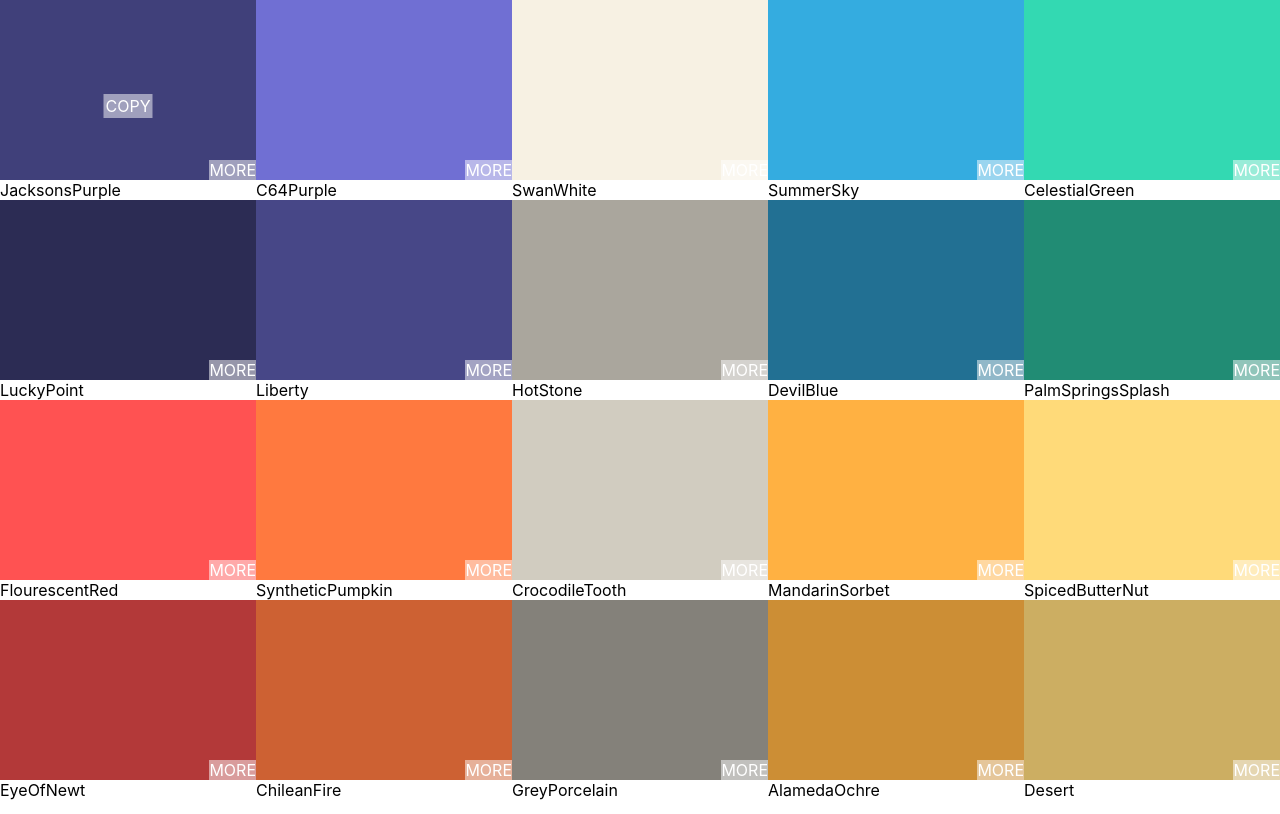
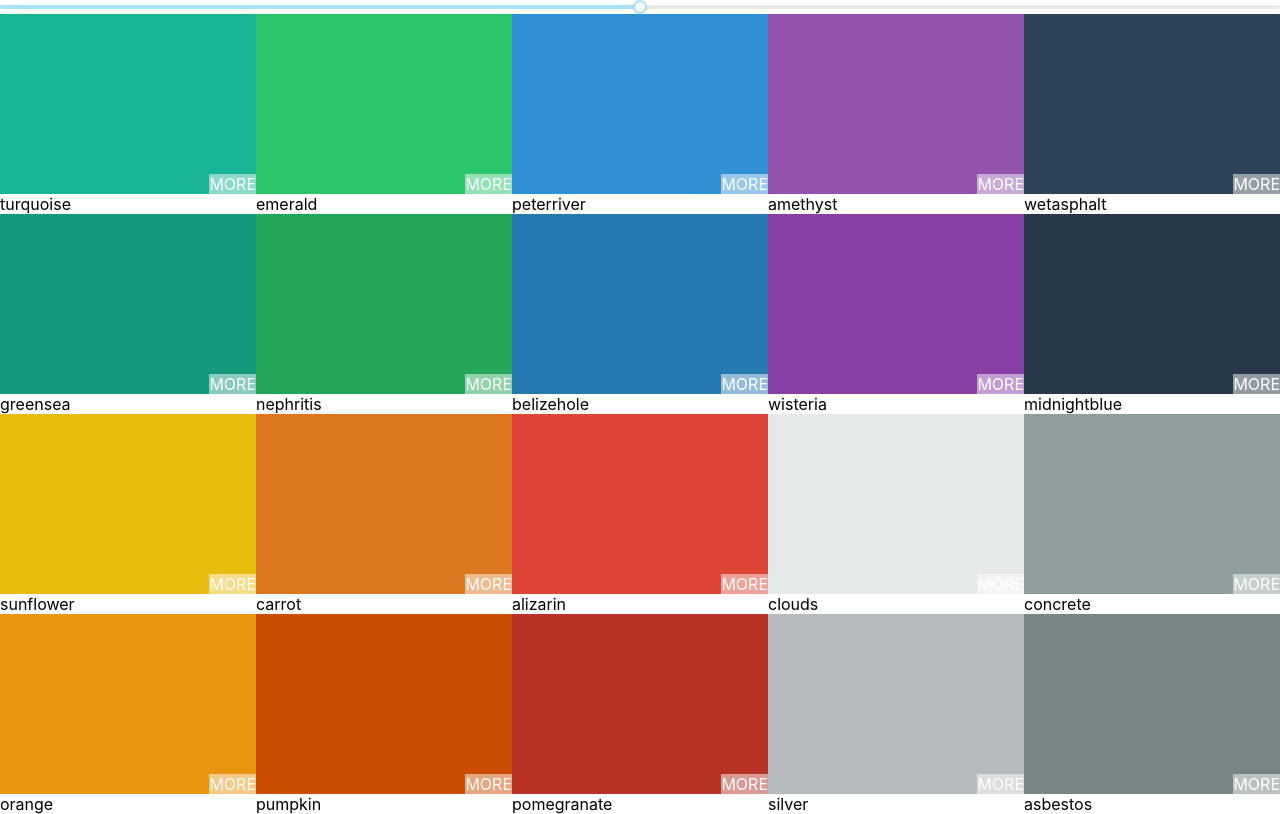
Before and after one commit to rach1873/massive, a React (Create React App) app: page / in a window 1280 px wide. Built offline with nearby package versions, Linux system fonts and the light colour scheme.

Commit message:
adding slider lesson 181

```diff
--- a/package.json
+++ b/package.json
@@ -7,6 +7,7 @@
     "@testing-library/react": "^13.4.0",
     "@testing-library/user-event": "^13.5.0",
     "chroma-js": "^2.4.2",
+    "rc-slider": "^10.1.1",
     "react": "^18.2.0",
     "react-copy-to-clipboard": "^5.1.0",
     "react-dom": "^18.2.0",
--- a/src/App.js
+++ b/src/App.js
@@ -2,11 +2,12 @@
 import './App.css';
 import { colorsArray } from './JS/SeedColors'
 import Palette from './JS/Palette';
+import { generatePalette } from './colorsHelpers';
 
 function App() {
   return (
     <div className="App">
-      <Palette colors={colorsArray[6].colors} />
+      <Palette palette={generatePalette(colorsArray[1])} />
     </div>
   );
 }
--- a/src/JS/Palette.js
+++ b/src/JS/Palette.js
@@ -3,15 +3,33 @@ import ColorBox from './ColorBox'
 import '../CSS/Palette.css'
 import { generatePalette } from '../colorsHelpers'
 import { colorsArray } from './SeedColors'
+import Slider, { Range } from 'rc-slider';
+import 'rc-slider/assets/index.css';
 
 class Palette extends Component {
+    constructor(props) {
+        super(props);
+        this.state = {
+            level: 500
+        }
+        this.changeLevel = this.changeLevel.bind(this);
+    }
+
+    changeLevel(level) {
+        this.setState({
+            level: level
+        })
+
+        console.log(level)
+    }
 
     render() {
-        const colorBoxes = this.props.colors.map(color => <ColorBox background={color.color} name={color.name} />)
+        const colorBoxes = this.props.palette.colors[this.state.level].map(color => <ColorBox background={color.hex} name={color.id} />)
 
-        console.log(generatePalette(colorsArray[4]))
+
         return (
             <div className='Palette'>
+                <Slider defaultValue={this.state.level} min={100} max={900} step={100} onAfterChange={this.changeLevel} />
                 <div className='Palette-colors'>
                     {colorBoxes}
                 </div>
```
Also changed, not shown: 1 other file (tests, documents, lock files or other folders).
